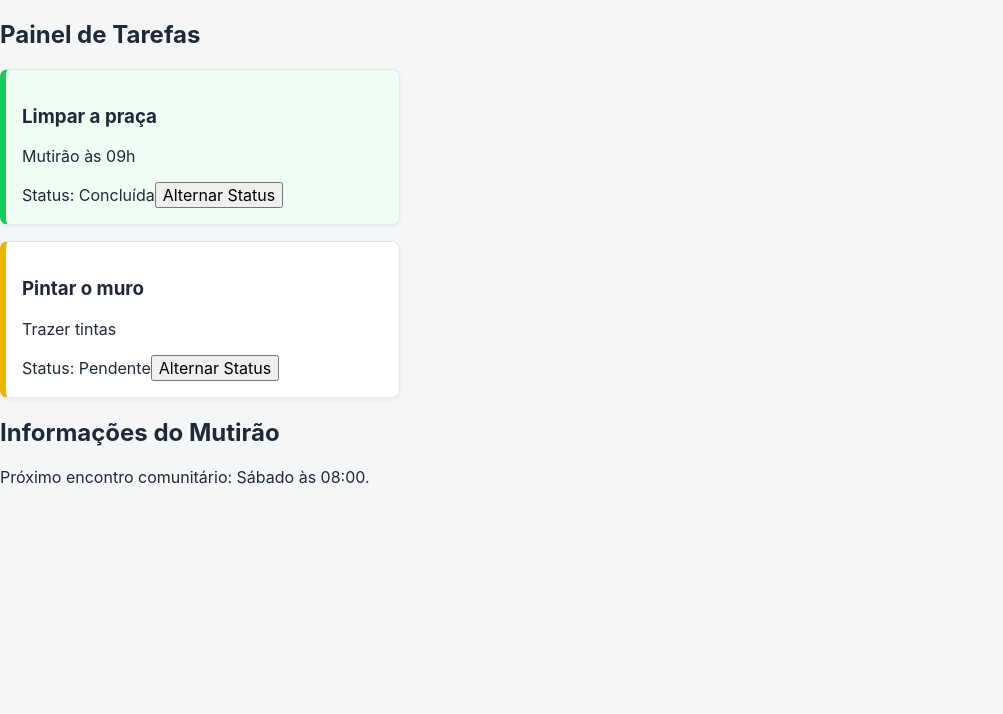
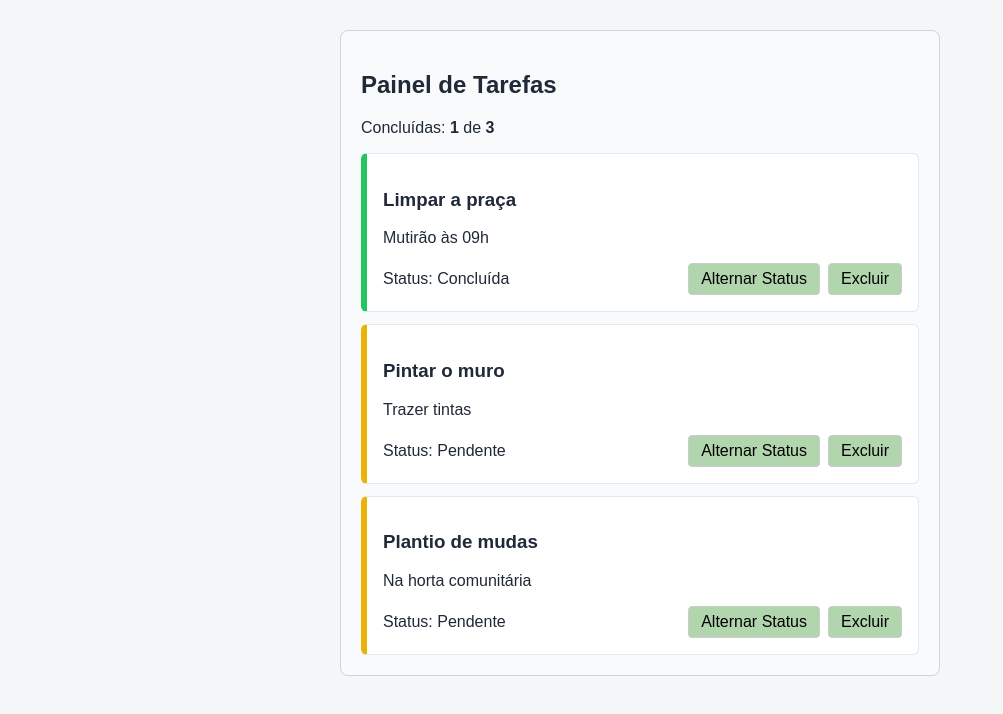
Before and after one commit to fehlyma5/mutirao-do-bairro, a React (Vite) app: page / in a window 1280 px wide. Shown: the top 714 px of the page, without its empty margins (0-1003 px from the left). Built offline with nearby package versions, Linux system fonts and the light colour scheme.

Commit message:
feat: adiciona estado e operacoes das tarefas

```diff
--- a/src/App.css
+++ b/src/App.css
@@ -14,29 +14,69 @@
 }
 
 /* Container dos cartões p ficar mais igual ao daily-habits*/
+/* Layout geral da página */
+.app-container {
+  display: flex;
+  flex-direction: column;
+  gap: 24px;
+  max-width: 600px;
+  margin: 30px auto;
+  font-family: sans-serif;
+}
+
+/* Estilo da caixa/painel */
+.painel {
+  background-color: #f8fafc;
+  border: 1px solid #cbd5e1;
+  border-radius: 8px;
+  padding: 20px;
+}
+
+/* Cartões individuais */
 .lista-tarefas {
   display: flex;
   flex-direction: column;
-  gap: 16px;
-  max-width: 400px;
-  margin: 20px 0;
+  gap: 12px;
+  margin-top: 15px;
 }
 
-/* Estilo base do cartão (caixa) */
 .cartao {
   background-color: #ffffff;
   border: 1px solid #e2e8f0;
-  border-radius: 8px;
+  border-radius: 6px;
   padding: 16px;
-  box-shadow: 0 2px 4px rgba(0, 0, 0, 0.05);
 }
 
-/* Diferenciação condicional de status */
 .cartao.concluida {
-  border-left: 6px solid #22c55e; /* Borda verde */
-  background-color: #f0fdf4;
+  border-left: 6px solid #22c55e;
 }
 
 .cartao.pendente {
-  border-left: 6px solid #eab308; /* Borda amarela */
+  border-left: 6px solid #eab308;
 }
+
+.cartao-rodape {
+  display: flex;
+  justify-content: space-between;
+  align-items: center;
+  margin-top: 12px;
+}
+
+/* Espaçamento entre os botões */
+.acoes {
+  display: flex;
+  gap: 8px; /* Dá espaço de 8px entre os botões */
+}
+
+/* Estilização opcional para melhorar o visual dos botões */
+.acoes button {
+  padding: 6px 12px;
+  border-radius: 4px;
+  border: 1px solid #ccc;
+  background-color: #b1d5ad;
+  cursor: pointer;
+}
+
+.acoes button:hover {
+  background-color: #cb6a6a;
+}
--- a/src/App.jsx
+++ b/src/App.jsx
@@ -1,5 +1,5 @@
+import { useState } from "react";
 import "./App.css";
-import { useState } from "react";
 import Painel from "./components/Painel";
 import ListaTarefas from "./components/ListaTarefas";
 
@@ -7,24 +7,38 @@ export default function App() {
   const [tarefas, setTarefas] = useState([
     { id: "t1", titulo: "Limpar a praça", descricao: "Mutirão às 09h", concluida: true },
     { id: "t2", titulo: "Pintar o muro", descricao: "Trazer tintas", concluida: false },
+    { id: "t3", titulo: "Plantio de mudas", descricao: "Na horta comunitária", concluida: false },
   ]);
 
+  // Alterna o status gerando um novo array/objeto (sem mutar os originais)
   const handleAlternarStatus = (id) => {
-    setTarefas((prev) =>
-      prev.map((t) => (t.id === id ? { ...t, concluida: !t.concluida } : t))
+    setTarefas((prevTarefas) =>
+      prevTarefas.map((tarefa) =>
+        tarefa.id === id ? { ...tarefa, concluida: !tarefa.concluida } : tarefa
+      )
     );
   };
 
+  // Remove apenas a tarefa clicada usando .filter()
+  const handleExcluirTarefa = (id) => {
+    setTarefas((prevTarefas) => prevTarefas.filter((tarefa) => tarefa.id !== id));
+  };
+
+  // VALOR DERIVADO: Calculado na renderização (sem useState extra)
+  const totalConcluidas = tarefas.filter((t) => t.concluida).length;
+
   return (
     <div className="app-container">
-      {/* Painel 1: Renderiza a lista de tarefas */}
       <Painel titulo="Painel de Tarefas">
-        <ListaTarefas tarefas={tarefas} onAlternarStatus={handleAlternarStatus} />
-      </Painel>
+        <p>
+          Concluídas: <strong>{totalConcluidas}</strong> de <strong>{tarefas.length}</strong>
+        </p>
 
-      {/* Painel 2: Reutilizado com conteúdo diferente */}
-      <Painel titulo="Informações do Mutirão">
-        <p>Próximo encontro comunitário: Sábado às 08:00.</p>
+        <ListaTarefas
+          tarefas={tarefas}
+          onAlternarStatus={handleAlternarStatus}
+          onExcluirTarefa={handleExcluirTarefa}
+        />
       </Painel>
     </div>
   );
--- a/src/components/CartaoTarefa.jsx
+++ b/src/components/CartaoTarefa.jsx
@@ -1,14 +1,22 @@
-export default function CartaoTarefa({ tarefa, onAlternarStatus }) {
+export default function CartaoTarefa({ tarefa, onAlternarStatus, onExcluirTarefa }) {
   return (
     <article className={`cartao ${tarefa.concluida ? "concluida" : "pendente"}`}>
       <h3>{tarefa.titulo}</h3>
       <p>{tarefa.descricao}</p>
-      <span>Status: {tarefa.concluida ? "Concluída" : "Pendente"}</span>
 
-      {/* Ação nasce aqui e chama o callback via arrow function */}
-      <button type="button" onClick={() => onAlternarStatus(tarefa.id)}>
-        Alternar Status
-      </button>
+      <div className="cartao-rodape">
+        <span>Status: {tarefa.concluida ? "Concluída" : "Pendente"}</span>
+
+        <div className="acoes">
+          <button type="button" onClick={() => onAlternarStatus(tarefa.id)}>
+            Alternar Status
+          </button>
+
+          <button type="button" onClick={() => onExcluirTarefa(tarefa.id)}>
+            Excluir
+          </button>
+        </div>
+      </div>
     </article>
   );
 }
--- a/src/components/ListaTarefas.jsx
+++ b/src/components/ListaTarefas.jsx
@@ -1,6 +1,6 @@
 import CartaoTarefa from "./CartaoTarefa";
 
-export default function ListaTarefas({ tarefas, onAlternarStatus }) {
+export default function ListaTarefas({ tarefas, onAlternarStatus, onExcluirTarefa }) {
   if (!tarefas || tarefas.length === 0) {
     return <p className="mensagem-vazia">Nenhuma tarefa encontrada.</p>;
   }
@@ -9,9 +9,10 @@ export default function ListaTarefas({ tarefas, onAlternarStatus }) {
     <section className="lista-tarefas">
       {tarefas.map((tarefa) => (
         <CartaoTarefa
-          key={tarefa.id}
+          key={tarefa.id} // ID estável (previne quebras ao deletar do meio da lista)
           tarefa={tarefa}
           onAlternarStatus={onAlternarStatus}
+          onExcluirTarefa={onExcluirTarefa}
         />
       ))}
     </section>
```
